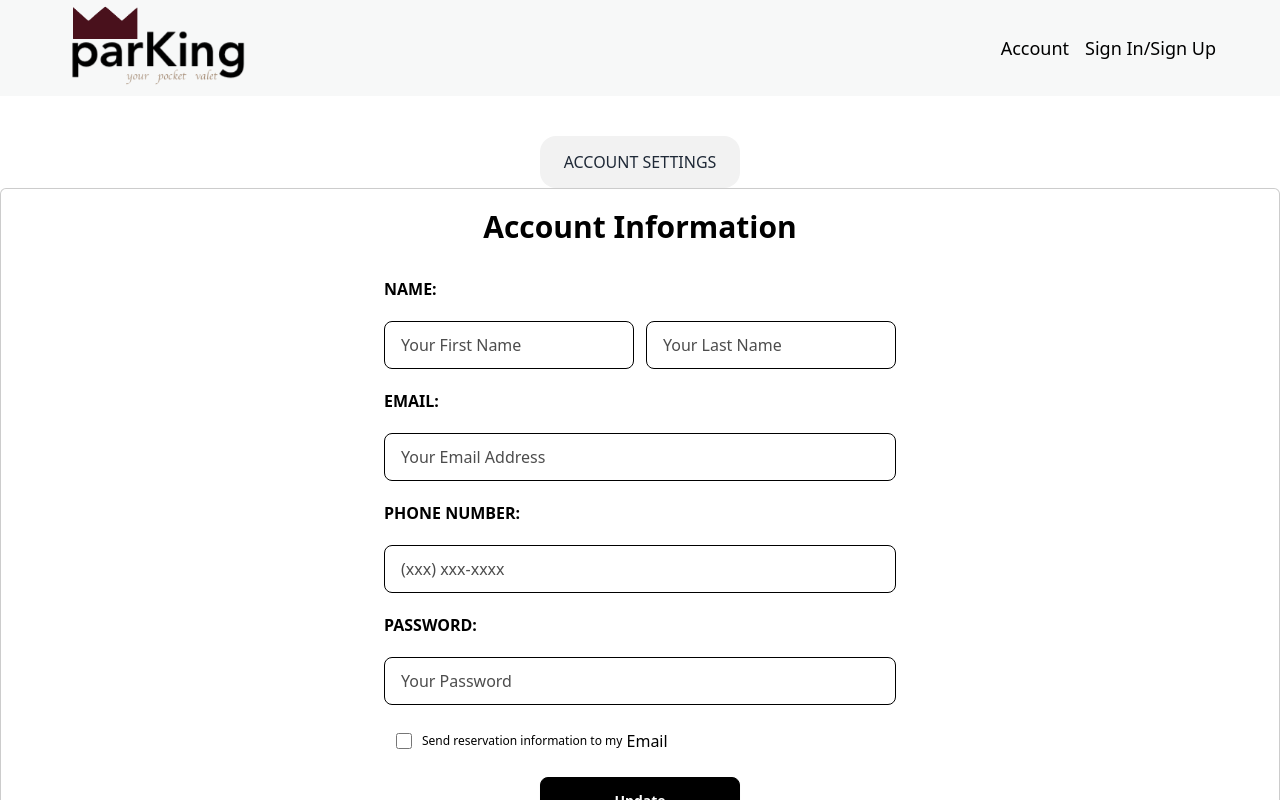
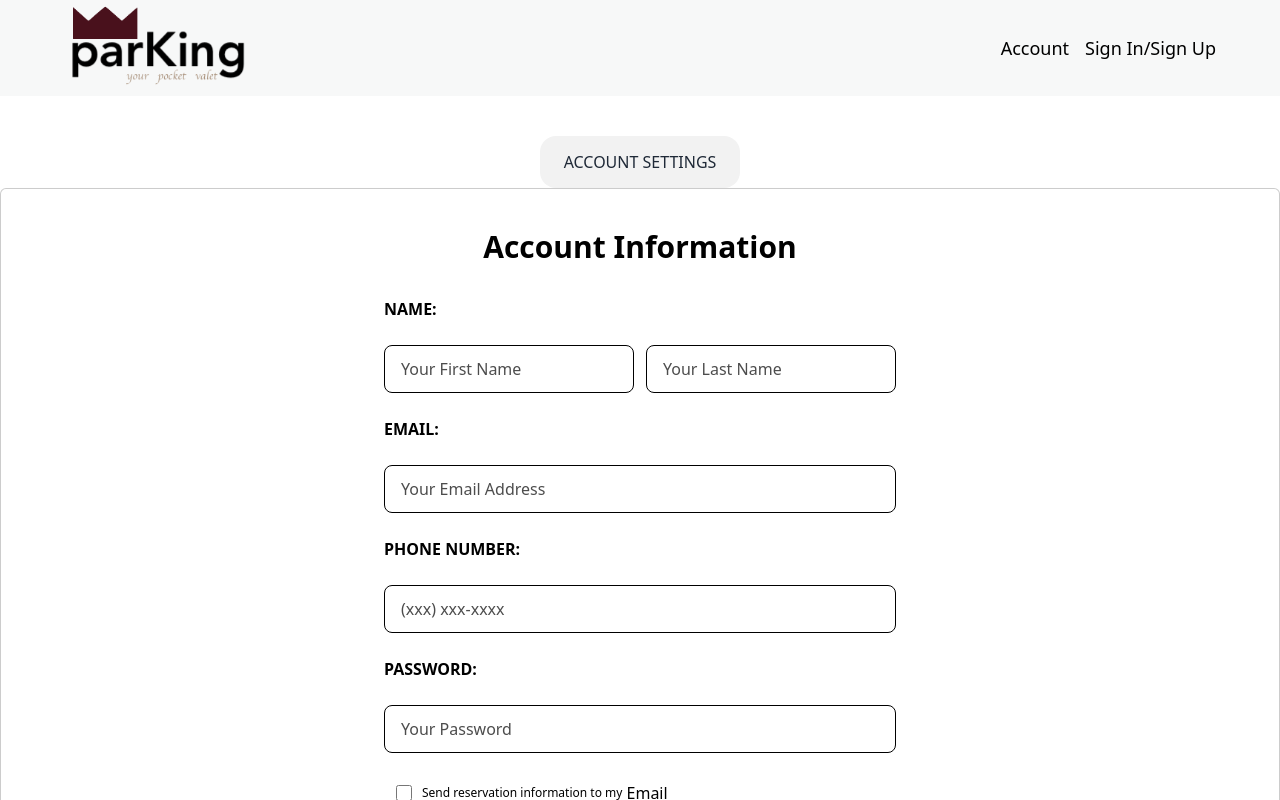
Before and after one commit to pokemon-parKing/parKing-client, a React (Vite) app: page /user in a window 1280 px wide. Shown: the top 800 px of the page. Built offline with nearby package versions, Linux system fonts and the light colour scheme; no server answers.

Commit message:
adde default container size

```diff
--- a/src/components/account/AccountSetting.jsx
+++ b/src/components/account/AccountSetting.jsx
@@ -43,13 +43,13 @@ const AccountSetting = () => {
   };
 
   return (
-    <div className="xl:max-w-7xl bg-white drop-shadow-xl border border-black/20 w-full rounded-md flex justify-between items-stretch px-5 xl:px-5 py-5">
+    <div className="max-w-7xl bg-white drop-shadow-xl border border-black/20 w-full rounded-md flex justify-center items-center p-10 h-[750px]">
       <div className="mx-auto w-full lg:w-1/2 md:p-10 py-5 md:py-0">
         <h1 className="text-center text-2xl sm:text-3xl font-semibold text-[#000]">
           Account Information
         </h1>
         <div className="w-full mt-5 sm:mt-8">
-          <div className="mx-auto w-full sm:max-w-md md:max-w-lg flex flex-col gap-5 h-[600px]">
+          <div className="mx-auto w-full sm:max-w-md md:max-w-lg flex flex-col gap-6 h-[600px]">
             <label htmlFor="name" className="font-semibold text-[#000]">
               NAME:
             </label>
--- a/src/components/account/AdminSettings.jsx
+++ b/src/components/account/AdminSettings.jsx
@@ -74,7 +74,7 @@ const AdminSettings = () => {
   };
 
   return (
-    <div className="max-w-7xl bg-white drop-shadow-xl border border-black/20 w-full rounded-md flex justify-center items-center p-10">
+    <div className="max-w-7xl bg-white drop-shadow-xl border border-black/20 w-full rounded-md flex justify-center items-center p-10 h-[750px]">
       <div className="text-center">
         <h1 className="text-2xl sm:text-3xl font-semibold text-[#000] mb-5">
           Admin Settings
--- a/src/components/account/MyParking.jsx
+++ b/src/components/account/MyParking.jsx
@@ -36,7 +36,7 @@ const MyParking = () => {
   };
 
   return (
-    <div className="max-w-7xl bg-white drop-shadow-xl border border-black/20 w-full rounded-md flex justify-center items-center p-10">
+    <div className="max-w-7xl bg-white drop-shadow-xl border border-black/20 w-full rounded-md flex justify-center items-center p-10 h-[750px]">
       <div className="text-center">
         <h1 className="text-2xl sm:text-3xl font-semibold text-[#000] mb-5">
           Reservations
--- a/src/components/account/SavedVehicle.jsx
+++ b/src/components/account/SavedVehicle.jsx
@@ -57,7 +57,7 @@ const SavedVehicle = () => {
           fetchVehicleData={fetchVehicleData}
         />
       ) : (
-        <div className="max-w-7xl bg-white drop-shadow-xl border border-black/20 w-full rounded-md flex justify-center items-center p-10">
+        <div className="max-w-7xl bg-white drop-shadow-xl border border-black/20 w-full rounded-md flex justify-center items-center p-10 h-[750px]">
           <div className="text-center">
             <h1 className="text-2xl sm:text-3xl font-semibold text-[#000] mb-5">
               Saved Vehicles
--- a/src/components/account/VehicleForm.jsx
+++ b/src/components/account/VehicleForm.jsx
@@ -1,7 +1,7 @@
 import { useState, useEffect } from "react";
 import { useSelector } from "react-redux";
 import toast from "react-hot-toast";
-import PropTypes from 'prop-types';
+import PropTypes from "prop-types";
 
 const VehicleForm = ({ onExit, onSubmit, initialData }) => {
   const userData = useSelector((state) => state.accounts.userData);
@@ -37,13 +37,13 @@ const VehicleForm = ({ onExit, onSubmit, initialData }) => {
   };
 
   return (
-    <div className="xl:max-w-7xl bg-white drop-shadow-xl border border-black/20 w-full rounded-md flex justify-between items-stretch px-5 xl:px-5 py-5">
+    <div className="max-w-7xl bg-white drop-shadow-xl border border-black/20 w-full rounded-md flex justify-center items-center p-10 h-[750px]">
       <div className="mx-auto w-full lg:w-1/2 md:p-10 py-5 md:py-0">
         <h1 className="text-center text-2xl sm:text-3xl font-semibold text-[#000]">
           {initialData ? "Edit Vehicle" : "Add New Vehicle"}
         </h1>
         <div className="w-full mt-5 sm:mt-8">
-          <div className="mx-auto w-full sm:max-w-md md:max-w-lg flex flex-col gap-5 h-[600px]">
+          <div className="mx-auto w-full sm:max-w-md md:max-w-lg flex flex-col gap-6 h-[600px]">
             <label htmlFor="make" className="font-semibold text-[#000]">
               Make:
             </label>
@@ -112,7 +112,7 @@ const VehicleForm = ({ onExit, onSubmit, initialData }) => {
 VehicleForm.propTypes = {
   onExit: PropTypes.func.isRequired,
   onSubmit: PropTypes.func.isRequired,
-  initialData: PropTypes.object.isRequired
-}
+  initialData: PropTypes.object.isRequired,
+};
 
 export default VehicleForm;
```
